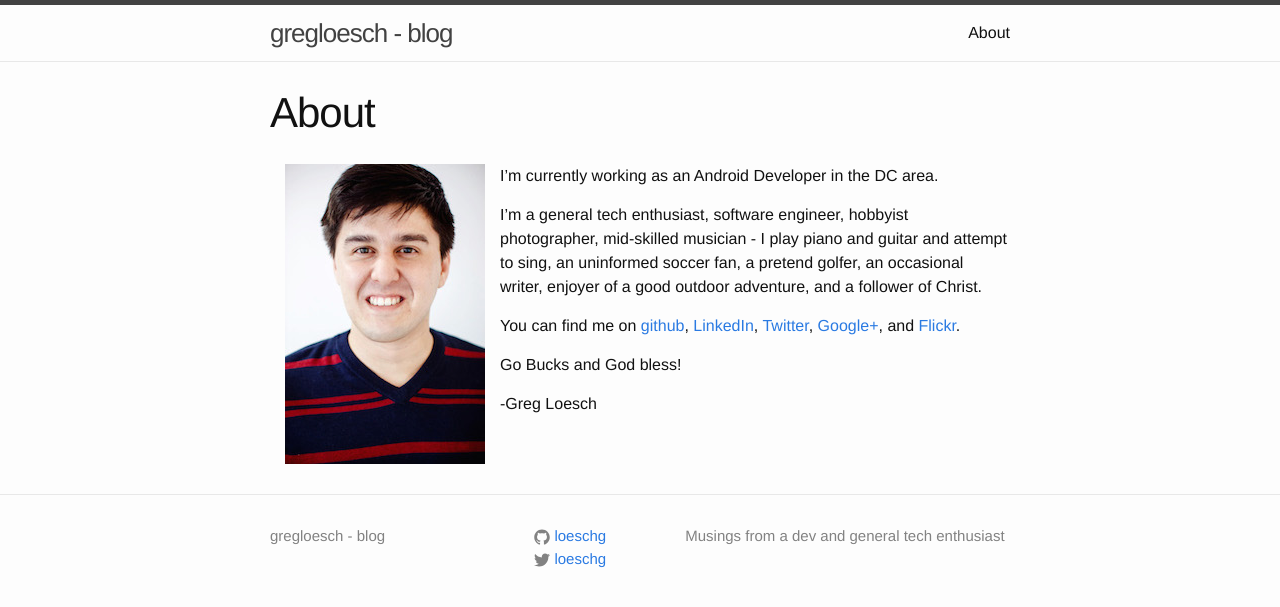
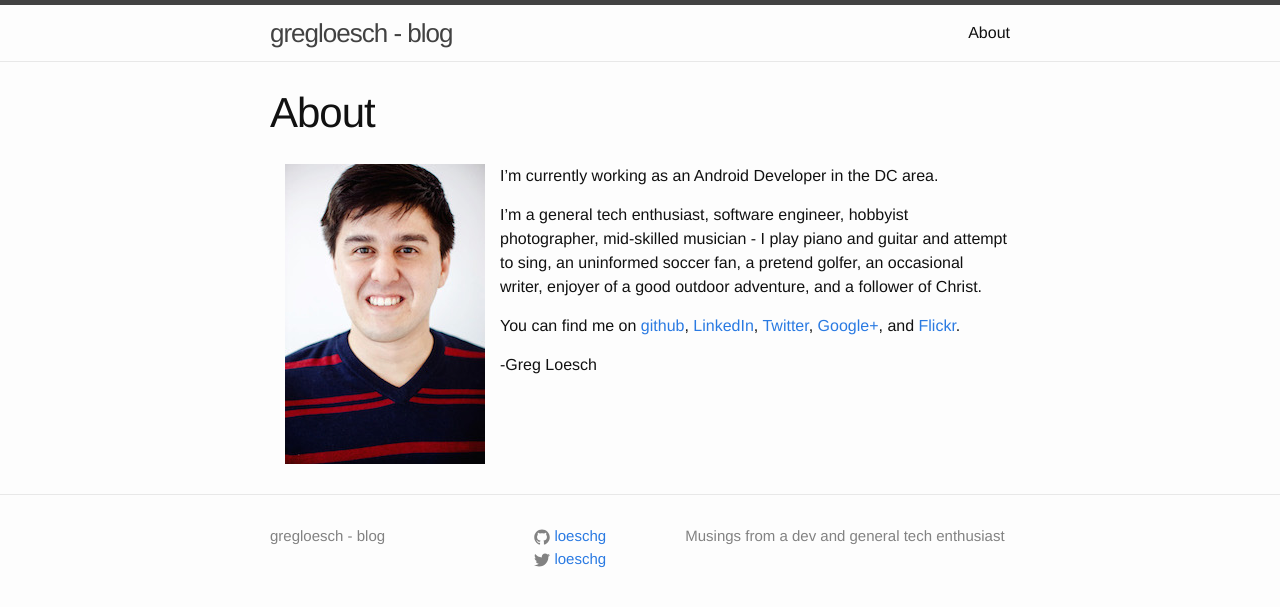
Before and after one commit to loeschg/loeschg.github.io, a Jekyll site: the page built from about.md, in a window 1280 px wide. Shown: the top 607 px of the page. Built offline with Jekyll 4.4.1, drawn with Linux system fonts in a browser that asks for light colours.

Commit message:
Remove text [about]

```diff
--- a/about.md
+++ b/about.md
@@ -13,8 +13,6 @@ I’m a general tech enthusiast, software engineer, hobbyist photographer, mid-s
 
 You can find me on [github][], [LinkedIn][linkedin], [Twitter][twitter], [Google+][g+], and [Flickr][flickr].
 
-Go Bucks and God bless!
-
 -Greg Loesch
 
 [github]: 	http://github.com/loeschg/ 			"github"
```
